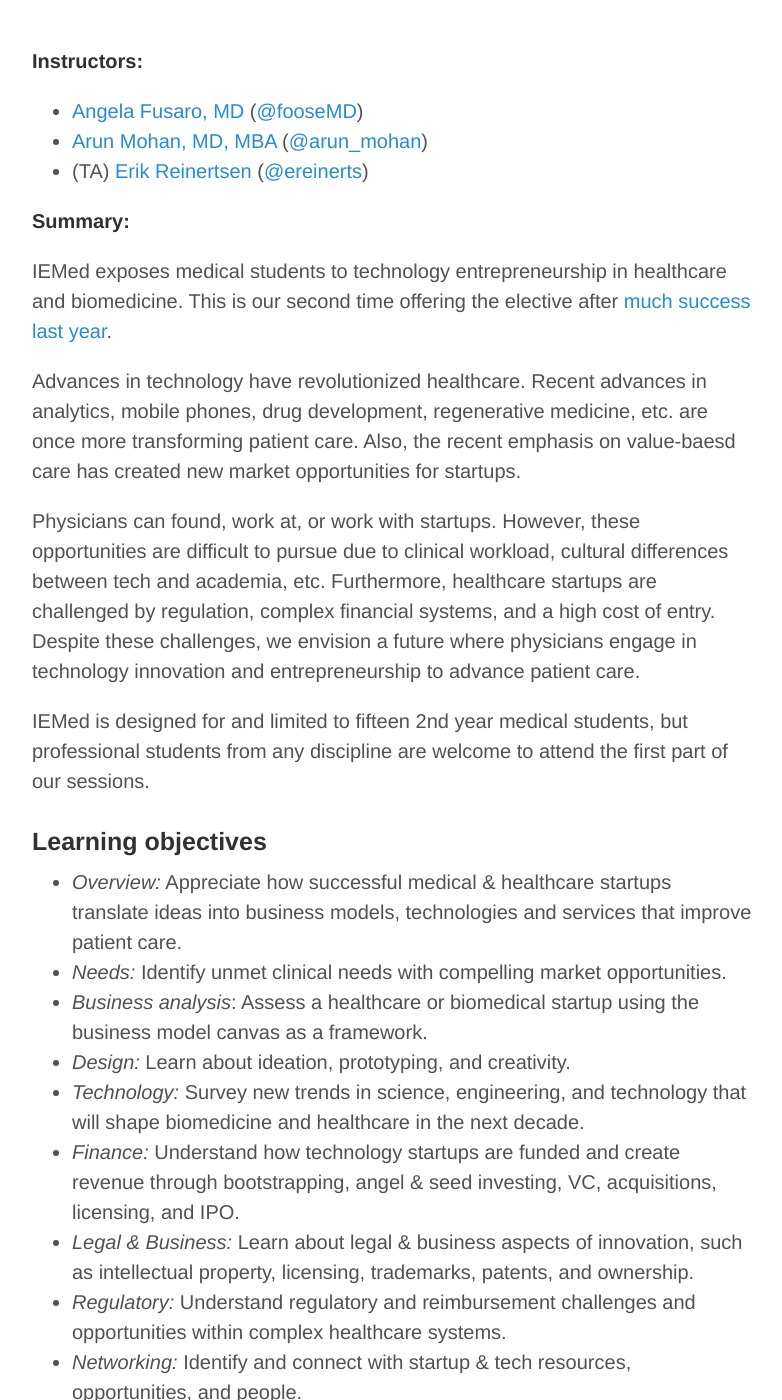
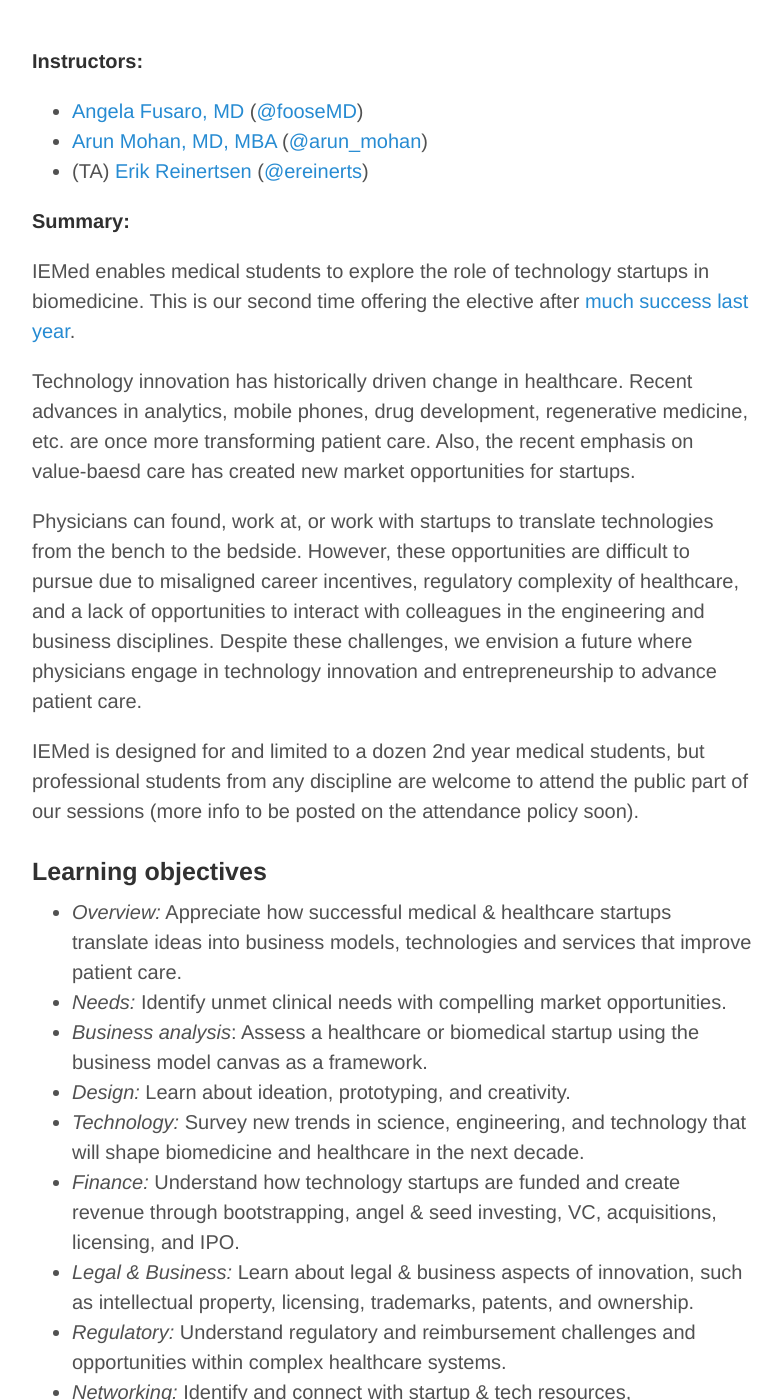
Before and after one commit to erikr/erikr.github.io, a Jekyll site: the page built from iemed.md, in a window 1280 px wide and 1400 px high, scrolled down 608 px. Shown: the whole window, without its empty margins (248-1030 px from the left). Built offline with Jekyll 4.4.1, drawn with Linux system fonts in a browser that asks for light colours; nearby versions of some CDN libraries.

Commit message:
updated about

```diff
--- a/iemed.md
+++ b/iemed.md
@@ -30,13 +30,13 @@ Welcome to "Innovation and Entrepreneurship in Medicine" (IEMed), an M2 elective
 
 **Summary:**
 
-IEMed exposes medical students to technology entrepreneurship in healthcare and biomedicine. This is our second time offering the elective after [much success last year](#feedback).
+IEMed enables medical students to explore the role of technology startups in biomedicine. This is our second time offering the elective after [much success last year](#feedback).
 
-Advances in technology have revolutionized healthcare. Recent advances in analytics, mobile phones, drug development, regenerative medicine, etc. are once more transforming patient care. Also, the recent emphasis on value-baesd care has created new market opportunities for startups.
+Technology innovation has historically driven change in healthcare. Recent advances in analytics, mobile phones, drug development, regenerative medicine, etc. are once more transforming patient care. Also, the recent emphasis on value-baesd care has created new market opportunities for startups.
 
-Physicians can found, work at, or work with startups. However, these opportunities are difficult to pursue due to clinical workload, cultural differences between tech and academia, etc. Furthermore, healthcare startups are challenged by regulation, complex financial systems, and a high cost of entry. Despite these challenges, we envision a future where physicians engage in technology innovation and entrepreneurship to advance patient care.
+Physicians can found, work at, or work with startups to translate technologies from the bench to the bedside. However, these opportunities are difficult to pursue due to misaligned career incentives, regulatory complexity of healthcare, and a lack of opportunities to interact with colleagues in the engineering and business disciplines. Despite these challenges, we envision a future where physicians engage in technology innovation and entrepreneurship to advance patient care.
 
-IEMed is designed for and limited to fifteen 2nd year medical students, but professional students from any discipline are welcome to attend the first part of our sessions.
+IEMed is designed for and limited to a dozen 2nd year medical students, but professional students from any discipline are welcome to attend the public part of our sessions (more info to be posted on the attendance policy soon).
 
 <a name="los"></a>
 
```
